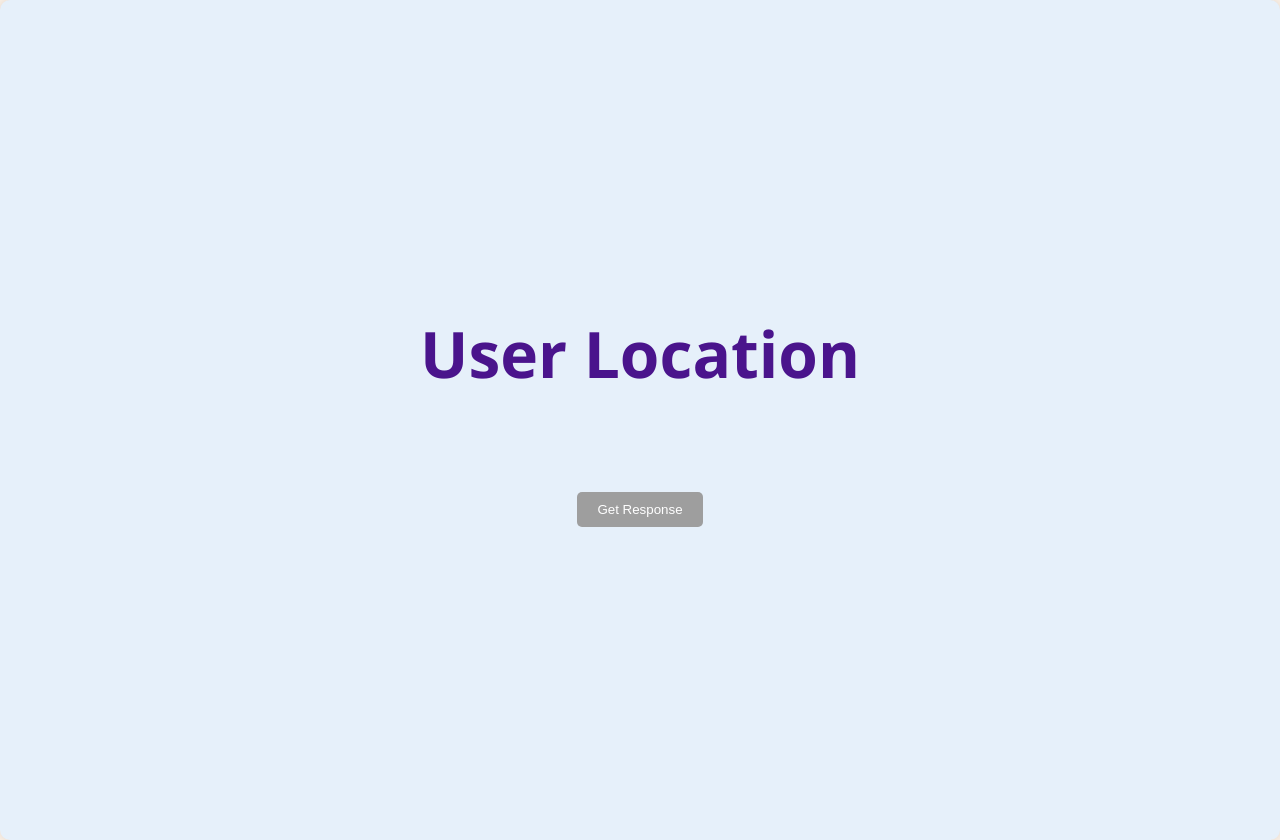
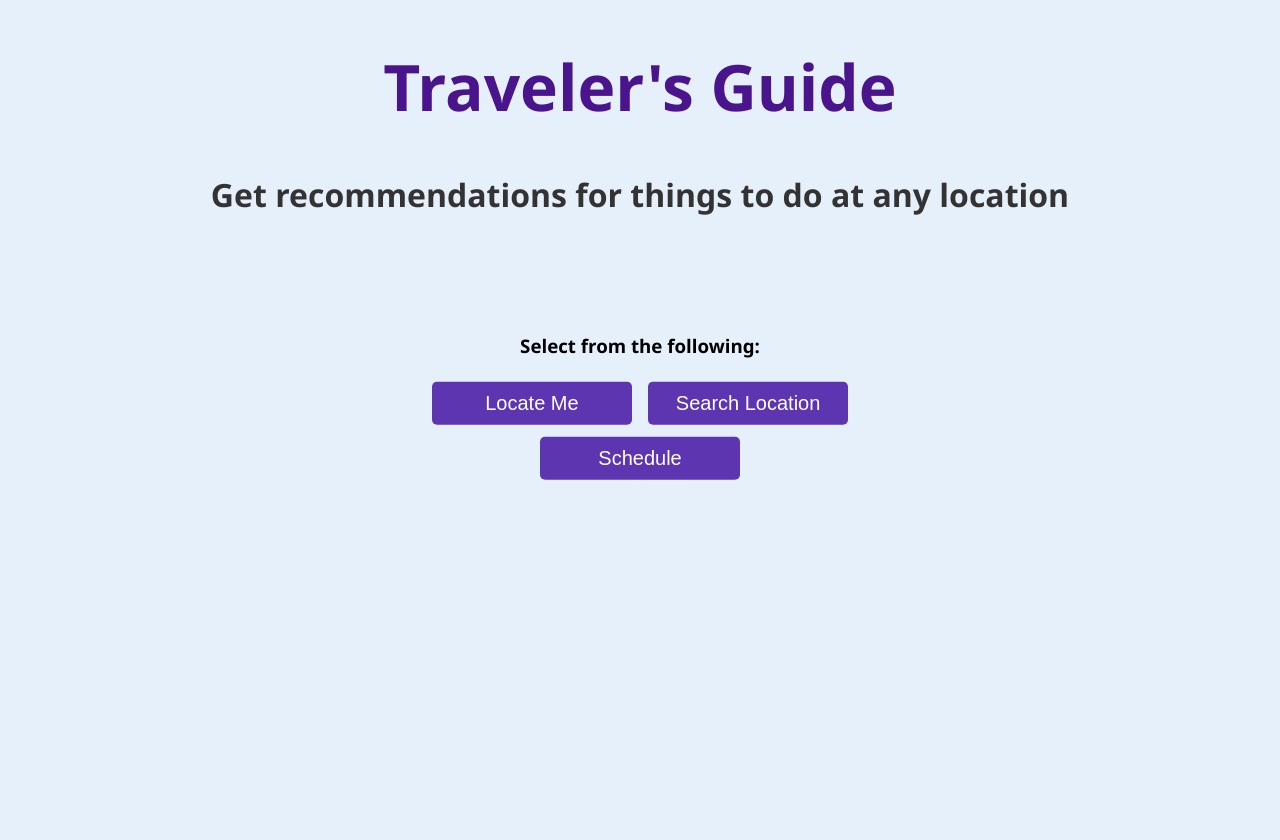
Before and after one commit to software-students-spring2024/5-final-project-spring-2024-kiwi-final, a Flask app: page / in a window 1280 px wide. After the commit the page ends 480 px from the top, so only its background shows below. Run offline with Flask 3, Linux system fonts and the light colour scheme.

Commit message:
front-end update

```diff
--- a/docker-compose.yml
+++ b/docker-compose.yml
@@ -17,14 +17,14 @@ services:
     build:
       context: ./machineLearningClient
       dockerfile: Dockerfile
-    command: python -u app.py
+    command: python -u app2.py
     ports:
       - "5001:5001"
     depends_on:
       - mongo_db
     environment:
       MONGO_URI: "mongodb://mongo_db:27017/mydatabase"
-      OPENAI_API_KEY: "{Insert key here}"
+      OPENAI_API_KEY: "{Input key here}"
 
   mongo_db:
     image: mongo
--- a/webApp/app.py
+++ b/webApp/app.py
@@ -13,6 +13,18 @@ def create_app(collection):
     def ping_server():
         """Function for home page"""
         return render_template("index.html")
+
+    @app.route("/locationRecom")
+    def locateMe():
+        return render_template("locationRecom.html")
+
+    @app.route("/scheduleRecom")
+    def schedule():
+        return render_template("scheduleRecom.html")
+
+    @app.route("/searchRecom")
+    def search_location():
+        return render_template("searchRecom.html")
 
     @app.route("/save_location", methods=["POST"])
     def save_location():
--- a/webApp/static/style.css
+++ b/webApp/static/style.css
@@ -16,7 +16,7 @@ html, body {
 /* Basic styling */
 body {
     font-family: 'Segoe UI', Tahoma, Geneva, Verdana, sans-serif;
-    background-color: linen;
+    background-color: #E6F0FA;
 }
 
 h1 {
@@ -25,19 +25,30 @@ h1 {
     text-align: center;
 }
 
-p {
+h2 {
     color: #333;
     font-size: 2em;
     text-align: center;
 }
 
+p {
+    color: #333;
+    font-size: 1em;
+    text-align: center;
+}
+
 button {
-    background-color: #7e57c2;
+    background-color: #5e35b1;
     color: white;
     padding: 10px 20px;
     border: none;
     cursor: pointer;
     border-radius: 5px;
+    width: 200px;
+    font-size: 20px;
+    margin: 6px;
+    display: inline-block;
+    text-decoration: none;
 }
 
 button:disabled {
@@ -78,9 +89,24 @@ button:hover {
 /* Container styling */
 .container {
     background-color: #E6F0FA;
-    border-radius: 10px;
-    box-shadow: 0px 0px 10px rgba(0, 0, 0, 0.1);
-    padding: 20px;
+    display: flex;
+    flex-direction: column;
+    align-items: center;
+    justify-content: center;
+    height: 100vh;
+    padding: 10px;
+}
+
+.home_nav {
+    text-align: center;
+    background-color: #E6F0FA;
+    align-items: center;
+    justify-content: center;
+    position: absolute;
+    top: 50%;
+    left: 50%;
+    transform: translate(-50%, -50%);
+    z-index: -1;
 }
 
 /* Responsive styling */
--- a/webApp/templates/index.html
+++ b/webApp/templates/index.html
@@ -3,117 +3,17 @@
 <head>
     <meta charset="UTF-8">
     <meta name="viewport" content="width=device-width, initial-scale=1.0">
-    <title>User Location</title>
+    <title>Home Page</title>
     <link rel="stylesheet" href="{{ url_for('static', filename='style.css') }}">
 </head>
 <body>
-    <div class="container">
-    <h1>User Location</h1>
-    <p id="location"></p>
-
-
-    <button id="ml_button" disabled=true onclick="fetchUserData()">Get Response</button>
-     <div id='user_local'></div>
-     <ol id='ml_response'></ol>
-
+    <h1>Traveler's Guide</h1>
+    <h2>Get recommendations for things to do at any location</h2>
+    <div class="home_nav">
+        <h3>Select from the following:</h3>
+        <a href="/locationRecom"><button>Locate Me</button></a>
+        <a href="/searchRecom"><button>Search Location</button></a>
+        <a href="/scheduleRecom"><button>Schedule</button></a>
     </div>
-
-    <script>
-
-        function fetchUserData(){
-            fetch('/get_user')
-            .then(response => {
-                return response.json();
-            })
-            .then(data => {
-                 console.log('User data:', data);
-                 document.getElementById('user_local').innerHTML =data.user.city + " " + data.user.region + " " + data.user.country;
-                 let formatted_ml_response = (data.user.ml_response.split(/(?:1\.|2\.|3\.|4\.|5\.)/));
-                 let response = document.getElementById('ml_response');
-                 response.innerHTML = '';
-                 formatted_ml_response.forEach((item, index) => {
-                    let recom = document.createElement('li');
-                    recom.textContent = item.trim();
-                    if (index > 0) {
-                        response.appendChild(recom);
-                    }
-                });
-            })
-        }
-
-        function addMlPart(){
-            fetch('http://127.0.0.1:5001/ml_result')
-            .then(response => {
-                return response.json();
-            })
-            .then(data => {
-                console.log('ML Response', data);
-
-                document.getElementById('ml_button').disabled = false;
-            })
-
-        }
-
-        function sendToServer(lat, long){
-            const url = '/save_location';
-            const requestOptions = {
-                method: 'POST',
-                headers: {
-                    'Content-Type': 'application/json'
-                },
-                body: JSON.stringify({
-                        latitude: lat,
-                        longitude: long
-                    })
-                };
-
-        fetch(url, requestOptions)
-            .then(response => {
-                return response.json();
-            })
-            .then(data => {
-                console.log('User data saved successfully:', data);
-                addMlPart();
-            })
-
-        }
-          function getLocation() {
-            if (navigator.geolocation) {
-                navigator.geolocation.getCurrentPosition(showPosition, showError);
-            } else {
-                document.getElementById('location').innerHTML = "Geolocation is not supported by this browser.";
-            }
-        }
-
-        async function showPosition(position) {
-            var latitude = position.coords.latitude;
-            var longitude = position.coords.longitude;
-
-            sendToServer(latitude, longitude)
-
-            document.getElementById('location').innerHTML = "Latitude: " + latitude + "<br>Longitude: " + longitude;
-
-        }
-
-        function showError(error) {
-            switch (error.code) {
-                case error.PERMISSION_DENIED:
-                    document.getElementById('location').innerHTML = "User denied the request for Geolocation. Please enable location services.";
-                    break;
-                case error.POSITION_UNAVAILABLE:
-                    document.getElementById('location').innerHTML = "Location information is unavailable. Please check your device's location settings.";
-                    break;
-                case error.TIMEOUT:
-                    document.getElementById('location').innerHTML = "The request to get user location timed out. Please try again later.";
-                    break;
-                case error.UNKNOWN_ERROR:
-                    document.getElementById('location').innerHTML = "An unknown error occurred. Please try again later.";
-                    break;
-            }
-        }
-
-        // Call the getLocation function when the page is loaded
-        window.onload = getLocation;
-    </script>
 </body>
 </html>
```
Also changed, not shown: webApp/templates/locationRecom.html (added, +116 -0 lines), webApp/templates/scheduleRecom.html (added, +12 -0 lines), webApp/templates/searchRecom.html (added, +12 -0 lines), 1 other file.
